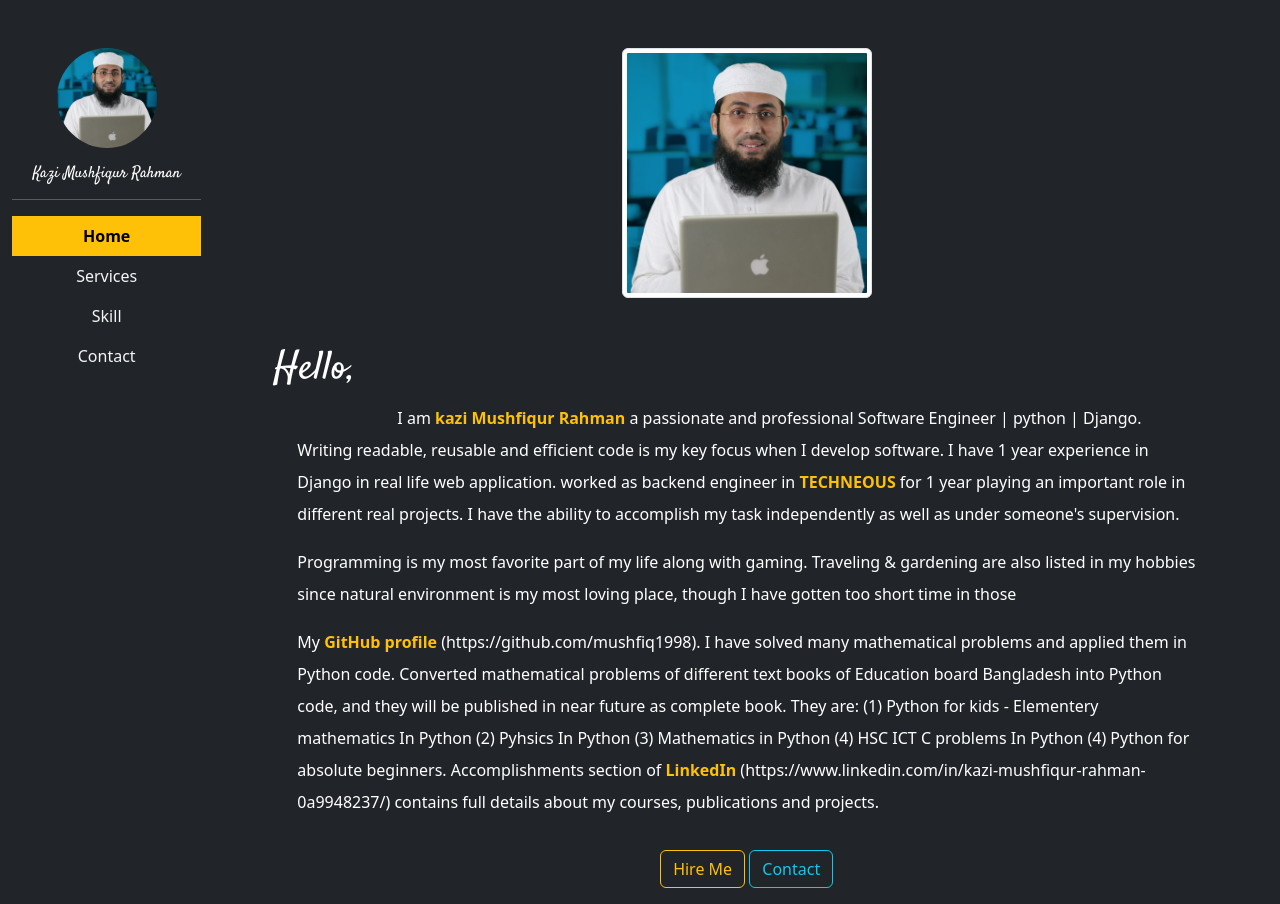
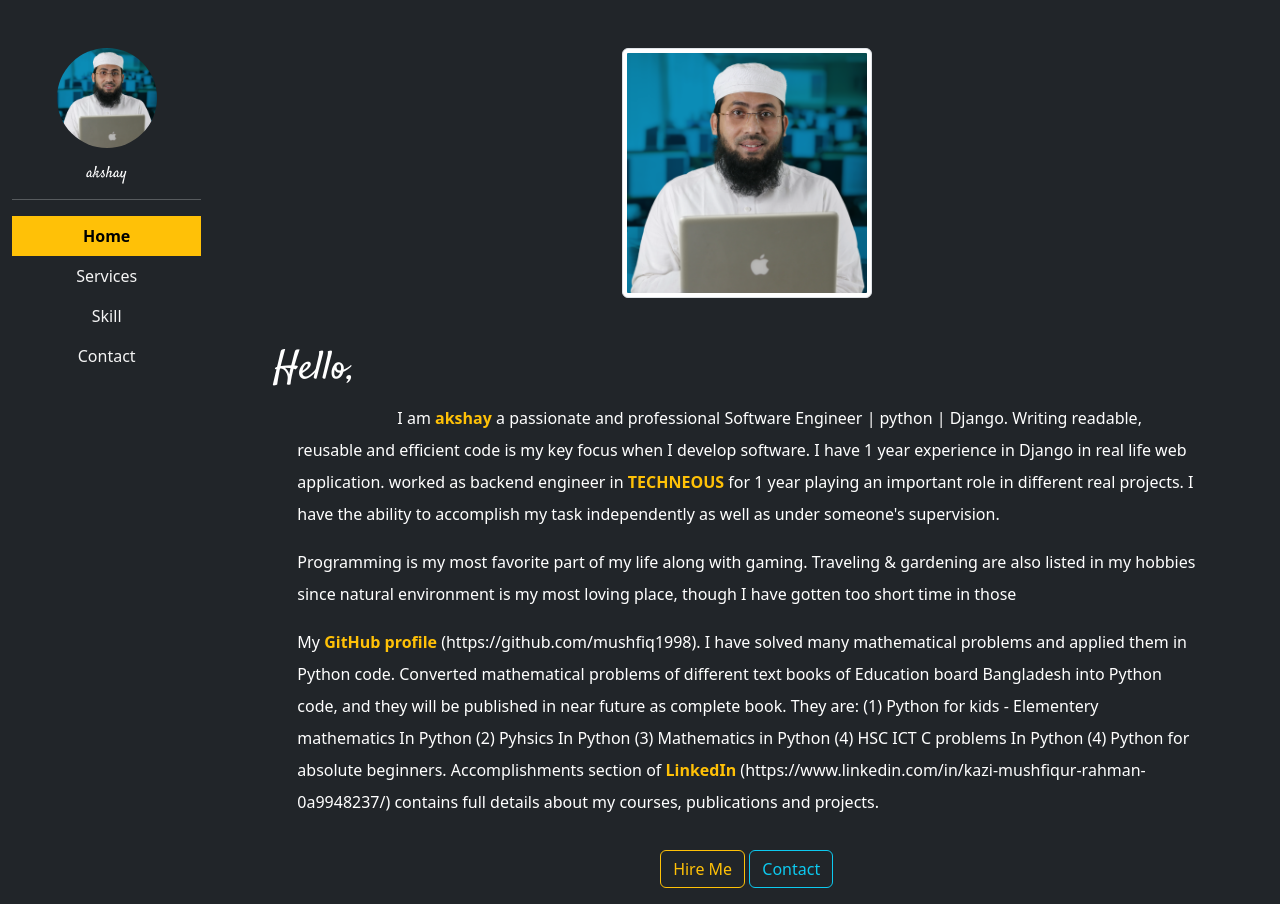
Before and after one commit to onlineresultsite/resume, a Django app: page / in a window 1280 px wide. Run offline with Django 4.2, Linux system fonts and the light colour scheme; parts of the project's set-up code (start-up, migrations or seed data) failed here and were passed over; some libraries are stand-ins or nearby versions.

Commit message:
name change

```diff
--- a/core/templates/core/contact.html
+++ b/core/templates/core/contact.html
@@ -41,7 +41,7 @@
             <ul class="list-unstyled">
                 <li>
                     <i class="fas fa-map-marker-alt fa-2x i-color"></i>
-                    <p>kazi Mushfiqur Rahman, Dhaka, Bangladesh</p>
+                    <p>akshay, Dhaka, Bangladesh</p>
                 </li>
                 <li>
                     <i class="fas fa-phone mt-4 fa-2x i-color"></i>
--- a/core/templates/core/home.html
+++ b/core/templates/core/home.html
@@ -11,7 +11,7 @@
         <h1 class="font-weight-bold st-font">Hello,</h1>
         <div class="px-4" style="line-height:2rem;">
             <p style="text-indent: 100px;"> I am <b
-                class="text-warning">kazi Mushfiqur Rahman</b> a passionate
+                class="text-warning">akshay</b> a passionate
                 and professional Software Engineer | python | Django.
                 Writing readable, reusable and efficient code is my key
                 focus when I develop software.
--- a/core/templates/core/sidebar.html
+++ b/core/templates/core/sidebar.html
@@ -4,7 +4,7 @@
         <img src="{% static 'core/images/profile.png' %}"
         alt="ProfilePic" class="img-fluid rounded-circle mt-5"
         width="100px" height="100px">
-        <h6 class="text-white mt-3 st-font">Kazi Mushfiqur Rahman</h6>
+        <h6 class="text-white mt-3 st-font">akshay</h6>
     </div>
     <hr class="border-light">
     <nav class="nav flex-column text-center">
```
